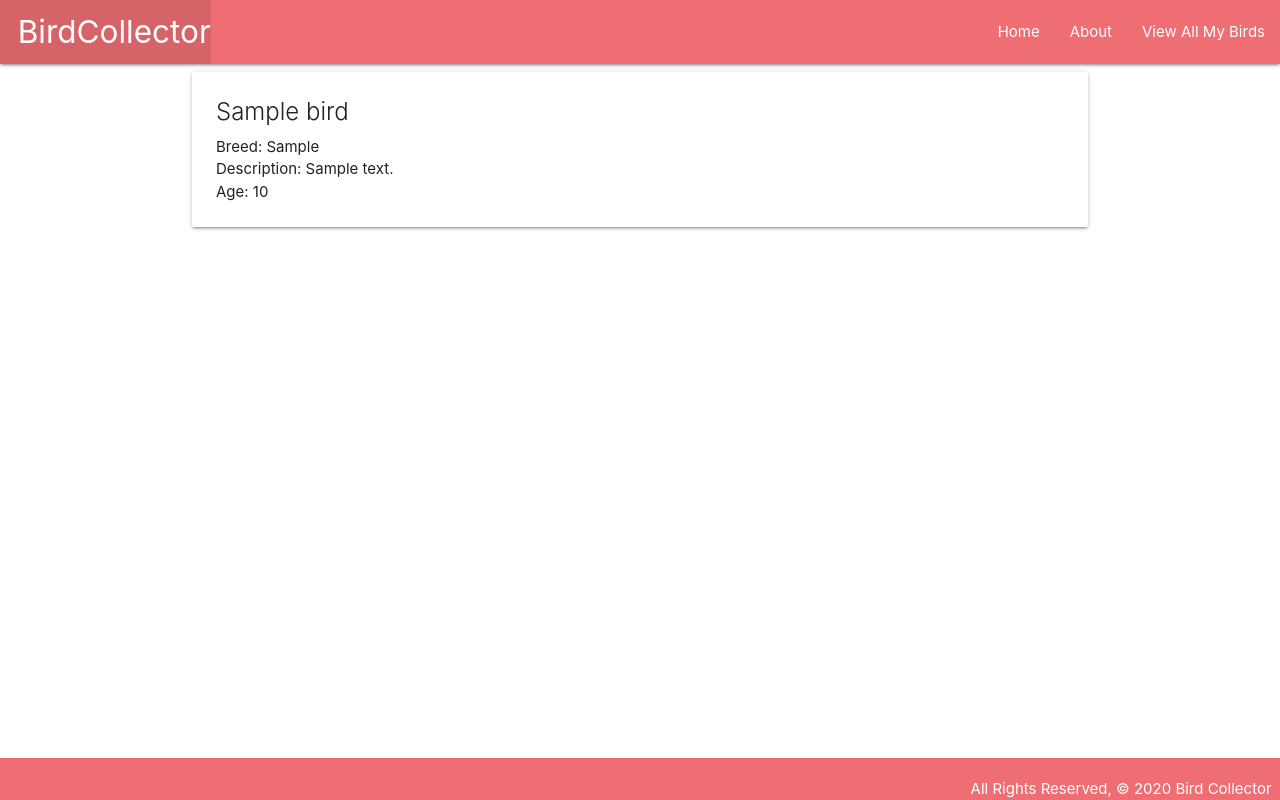
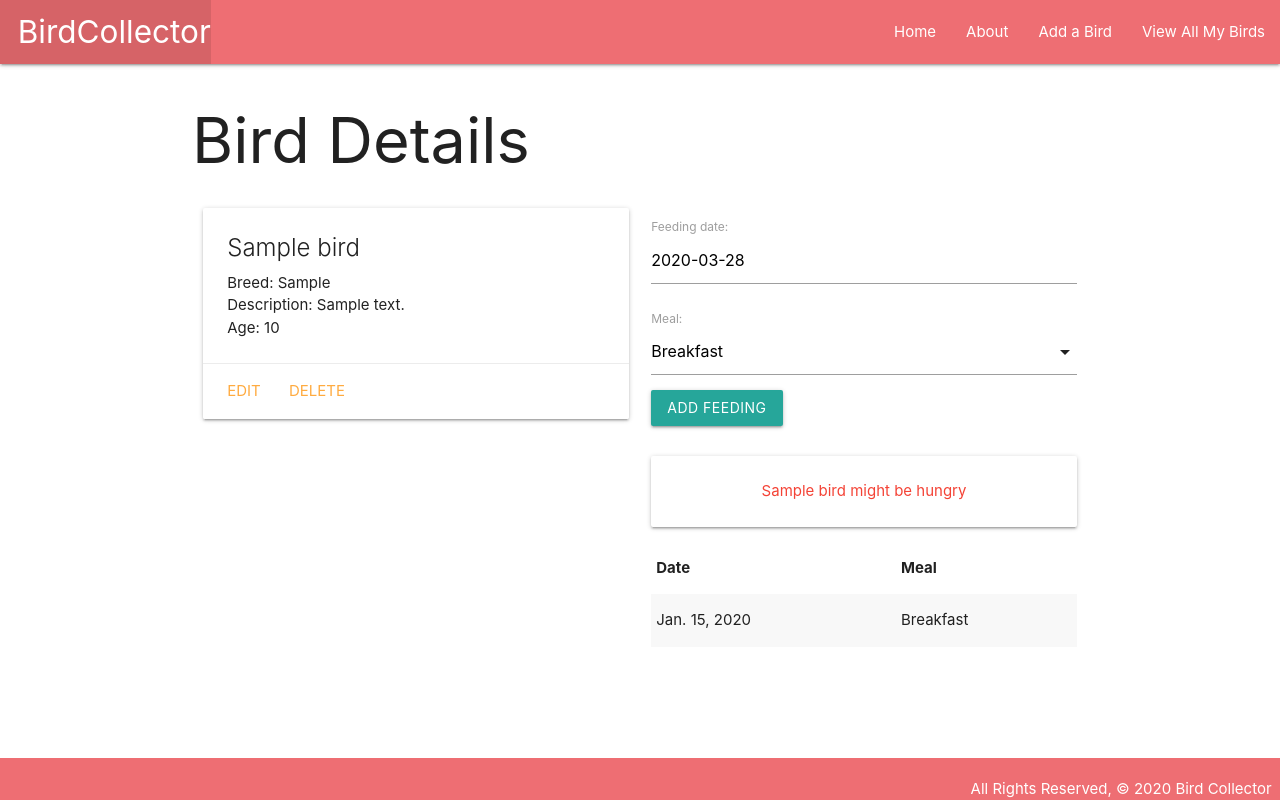
Before and after one commit to hburdette2/birdcollector, a Django app: page /birds/1/ in a window 1280 px wide. Run offline with Django 3.2, Linux system fonts and the light colour scheme; tables that the repository leaves empty hold one stand-in row (values such as "Sample post").

Commit message:
additional functionality added

```diff
--- a/main_app/admin.py
+++ b/main_app/admin.py
@@ -2,6 +2,10 @@ from django.contrib import admin
 
 from .models import Bird
 
+from .models import Feeding
+
 
 # Register your models here
 admin.site.register(Bird)
+
+admin.site.register(Feeding)
--- /dev/null
+++ b/main_app/forms.py
@@ -0,0 +1,9 @@
+from django.forms import ModelForm
+
+from .models import Feeding
+
+
+class FeedingForm(ModelForm):
+    class Meta:
+        model = Feeding
+        fields = ['date', 'meal']
--- a/main_app/models.py
+++ b/main_app/models.py
@@ -1,4 +1,12 @@
 from django.db import models
+from django.urls import reverse
+from datetime import date
+
+MEALS = (
+    ('B', 'Breakfast'),
+    ('L', 'Lunch'),
+    ('D', 'Dinner')
+)
 
 
 class Bird(models.Model):
@@ -9,3 +17,26 @@ class Bird(models.Model):
 
     def __str__(self):
         return self.name
+
+    def get_absolute_url(self):
+        return reverse('detail', kwargs={'bird_id': self.id})
+
+    def fed_for_today(self):
+        return self.feeding_set.filter(date=date.today()).count() >= len(MEALS)
+
+
+class Feeding(models.Model):
+    date = models.DateField('feeding date')
+    meal = models.CharField(
+        max_length=1,
+        choices=MEALS,
+        default=MEALS[0][0]
+    )
+
+    bird = models.ForeignKey(Bird, on_delete=models.CASCADE)
+
+    def __str__(self):
+        return f"{self.get_meal_display()} on {self.date}"
+
+    class Meta:
+        ordering = ['-date']
--- a/main_app/templates/base.html
+++ b/main_app/templates/base.html
@@ -10,6 +10,7 @@
     <title>Bird Collector</title>
     <link rel="stylesheet" href="https://cdnjs.cloudflare.com/ajax/libs/materialize/1.0.0/css/materialize.min.css">
     <link rel="stylesheet" type="text/css" href="{% static 'css/style.css' %}">
+    <script src="https://cdnjs.cloudflare.com/ajax/libs/materialize/1.0.0/js/materialize.min.js"></script>
 </head>
 
 <body>
@@ -22,6 +23,7 @@
                 <ul class="right">
                     <li><a href="/">Home</a></li>
                     <li><a href="{% url 'about' %}">About</a></li>
+                    <li><a href="{% url 'birds_create' %}">Add a Bird</a></li>
                     <li><a href="{% url 'index' %}">View All My Birds</a></li>
                 </ul>
             </div>
--- a/main_app/templates/birds/detail.html
+++ b/main_app/templates/birds/detail.html
@@ -1,6 +1,10 @@
 {% extends 'base.html' %}
 {% block content %}
 
+<h1>Bird Details</h1>
+
+<div class="row">
+    <div class="col s6">
         <div class="card">
             <div class="card-content">
                 <span class="card-title">{{ bird.name }}</span>
@@ -12,6 +16,51 @@
                 <p>Age: Baby Bird</p>
                 {% endif %}
             </div>
+            <div class="card-action">
+                <a href="{% url 'birds_update' bird.id %}">Edit</a>
+                <a href="{% url 'birds_delete' bird.id %}">Delete</a>
             </div>
-
+        </div>
+    </div>
+    <div class="col s6">
+        <form action="{% url 'add_feeding' bird.id %}" method="post">
+            {% csrf_token %}
+            {{ feeding_form.as_p }}
+            <input type="submit" class="btn" value="Add Feeding">
+        </form>
+        <br>
+        {% if bird.fed_for_today %}
+        <div class="card-panel teal-text center-align">{{bird.name}} has been fed all meals for today</div>
+        {% else %}
+        <div class="card-panel red-text center-align">{{bird.name}} might be hungry</div>
+        {% endif %}
+        <table class="striped">
+            <thead>
+                <tr>
+                    <th>Date</th>
+                    <th>Meal</th>
+                </tr>
+            </thead>
+            <tbody>
+                {% for feeding in bird.feeding_set.all %}
+                <tr>
+                    <td>{{feeding.date}}</td>
+                    <td>{{feeding.get_meal_display}}</td>
+                </tr>
+                {% endfor %}
+            </tbody>
+        </table>
+    </div>
+</div>
+<script>
+    var dateEl = document.getElementById('id_date');
+    M.Datepicker.init(dateEl, {
+        format: 'yyyy-mm-dd',
+        defaultDate: new Date(),
+        setDefaultDate: true,
+        autoClose: true
+    });
+    var selectEl = document.getElementById('id_meal');
+    M.FormSelect.init(selectEl);
+</script>
 {% endblock %}
--- a/main_app/urls.py
+++ b/main_app/urls.py
@@ -5,5 +5,10 @@ urlpatterns = [
     path('', views.home, name='home'),
     path('about/', views.about, name='about'),
     path('birds/', views.birds_index, name='index'),
-    path('birds/<int:bird_id>/', views.birds_detail, name='detail')
+    path('birds/<int:bird_id>/', views.birds_detail, name='detail'),
+    path('birds/create/', views.BirdCreate.as_view(), name='birds_create'),
+    path('birds/<int:pk>/update/', views.BirdUpdate.as_view(), name='birds_update'),
+    path('birds/<int:pk>/delete/', views.BirdDelete.as_view(), name='birds_delete'),
+    path('birds/<int:bird_id>/add_feeding/',
+         views.add_feeding, name='add_feeding'),
 ]
--- a/main_app/views.py
+++ b/main_app/views.py
@@ -1,6 +1,9 @@
-from django.shortcuts import render
+from django.shortcuts import render, redirect
+from django.views.generic.edit import CreateView, UpdateView, DeleteView
 
 from .models import Bird
+from .models import Feeding
+from .forms import FeedingForm
 
 
 def home(request):
@@ -18,4 +21,34 @@ def birds_index(request):
 
 def birds_detail(request, bird_id):
     bird = Bird.objects.get(id=bird_id)
-    return render(request, 'birds/detail.html', {'bird': bird})
+    feeding_form = FeedingForm()
+    return render(request, 'birds/detail.html', {
+        'bird': bird,
+        'feeding_form': feeding_form
+    })
+
+
+def add_feeding(request, bird_id):
+    form = FeedingForm(request.POST)
+
+    if form.is_valid():
+        new_feeding = form.save(commit=False)
+        new_feeding.bird_id = bird_id
+        new_feeding.save()
+    return redirect('detail', bird_id=bird_id)
+
+
+class BirdCreate (CreateView):
+    model = Bird
+    fields = '__all__'
+
+
+class BirdUpdate(UpdateView):
+    model = Bird
+    # Let's disallow the renaming of a cat by excluding the name field!
+    fields = ['breed', 'description', 'age']
+
+
+class BirdDelete(DeleteView):
+    model = Bird
+    success_url = '/birds/'
```
Also changed, not shown: main_app/templates/main_app/bird_confirm_delete.html (added, +15 -0 lines), main_app/templates/main_app/bird_form.html (added, +21 -0 lines), main_app/migrations/0002_feeding.py (added), main_app/migrations/0003_auto_20200328_2145.py (added). Lines whose indentation alone changed are shown as unchanged.
